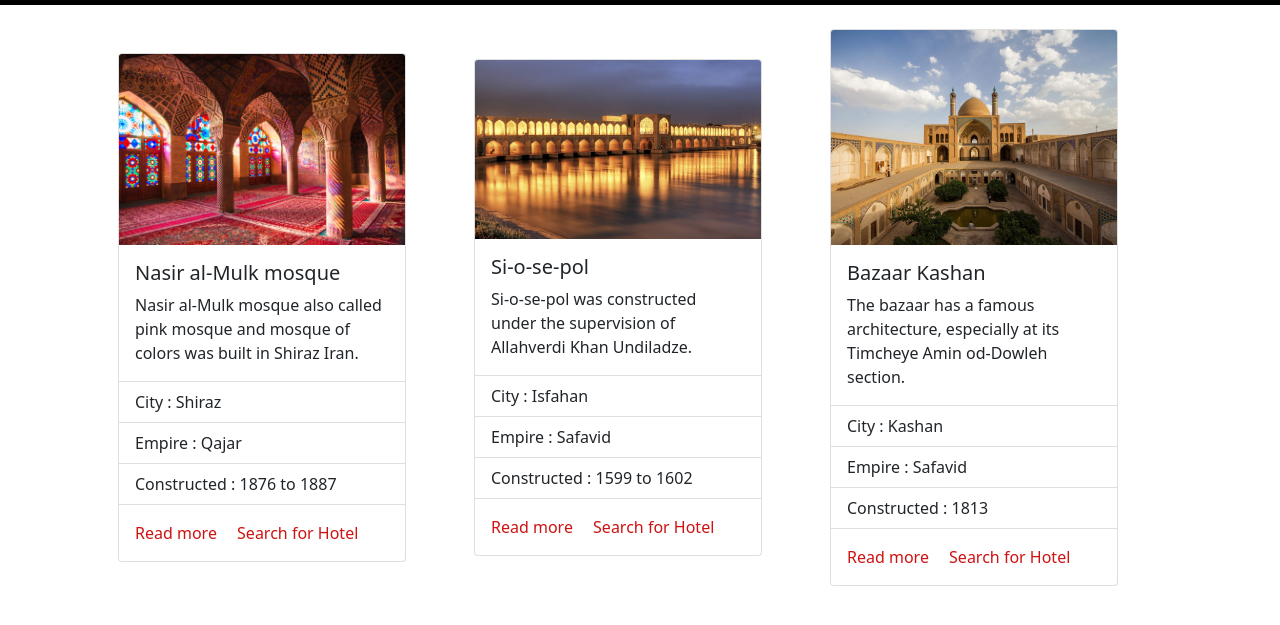
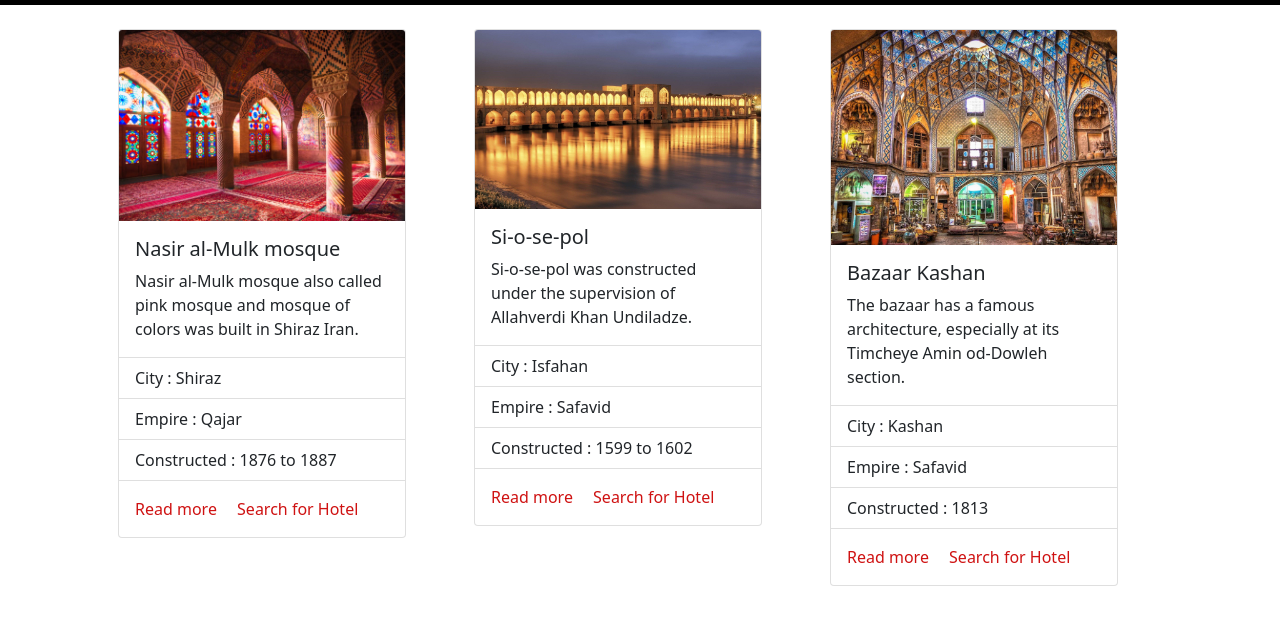
Before and after one commit to jasem66/persianEmpire, a website: page travel.html in a window 1280 px wide. Shown: the part 51-676 px from the top of the page. Drawn offline with nearby package versions, Linux system fonts and the light colour scheme.

Commit message:
Update travel.html

```diff
--- a/travel.html
+++ b/travel.html
@@ -53,8 +53,8 @@
 
     <!-- travel cards -->
 
-    <div class="container">
-        <div class="row align-items-center m-4">
+    <div class="container ">
+        <div class="row m-4">
           <div class="col">
             <div class="card" style="width: 18rem ; ">
                 <a href="https://en.wikipedia.org/wiki/Nasir-ol-Molk_Mosque">
@@ -97,7 +97,7 @@
           <div class="col">
             <div class="card" style="width: 18rem;">
                 <a href="https://en.wikipedia.org/wiki/Bazaar_of_Kashan">
-                <img src="./photos/Agha-Bozorg-mosque-kashan-1.jpg" class="card-img-top" alt="..."></a>
+                <img src="./photos/kashan-bazarr.jpg" class="card-img-top" alt="..."></a>
                 <div class="card-body">
                   <h5 class="card-title">Bazaar Kashan</h5>
                   <p class="card-text">The bazaar has a famous architecture, especially at its Timcheye Amin od-Dowleh section.</p>
@@ -115,6 +115,7 @@
             </div>
         </div>
 
+        <script src="https://cdn.jsdelivr.net/npm/bootstrap@5.1.3/dist/js/bootstrap.bundle.min.js" integrity="sha384-ka7Sk0Gln4gmtz2MlQnikT1wXgYsOg+OMhuP+IlRH9sENBO0LRn5q+8nbTov4+1p" crossorigin="anonymous"></script>
 
 </body>
 </html>
```
